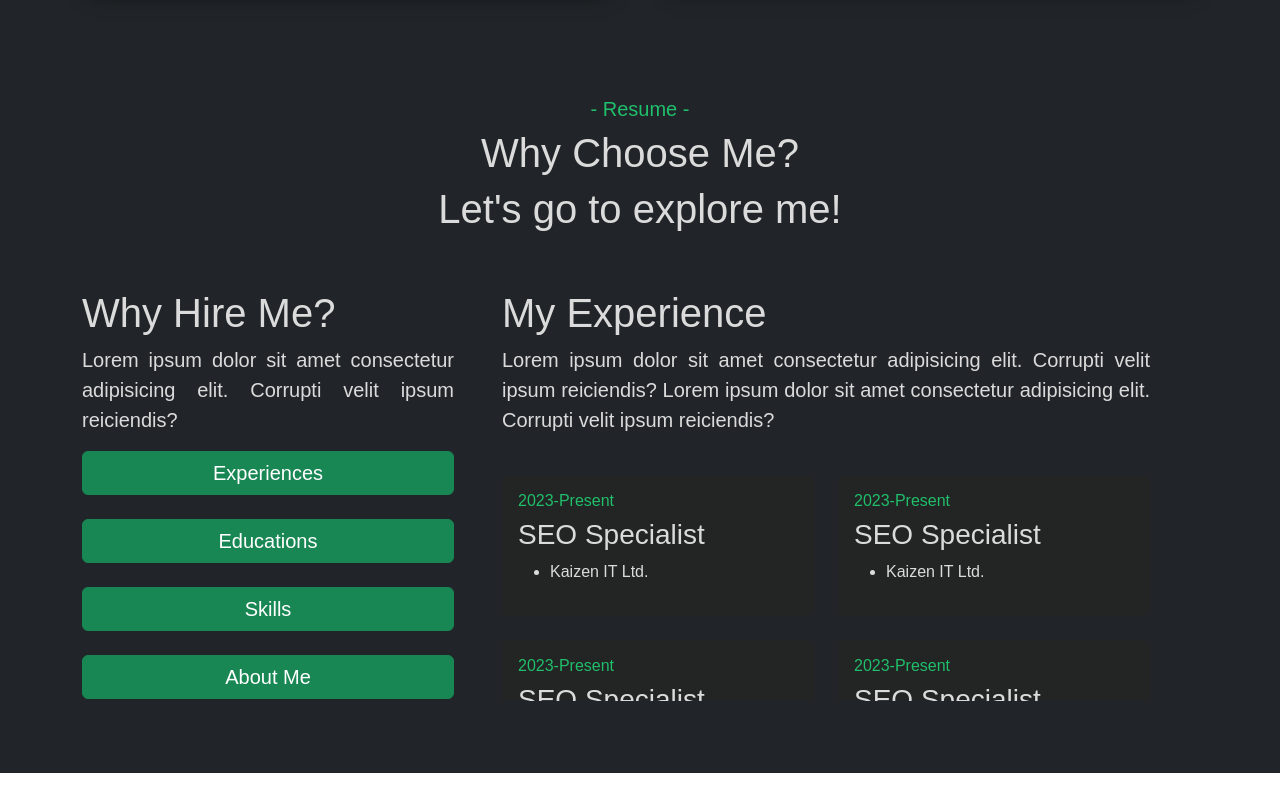
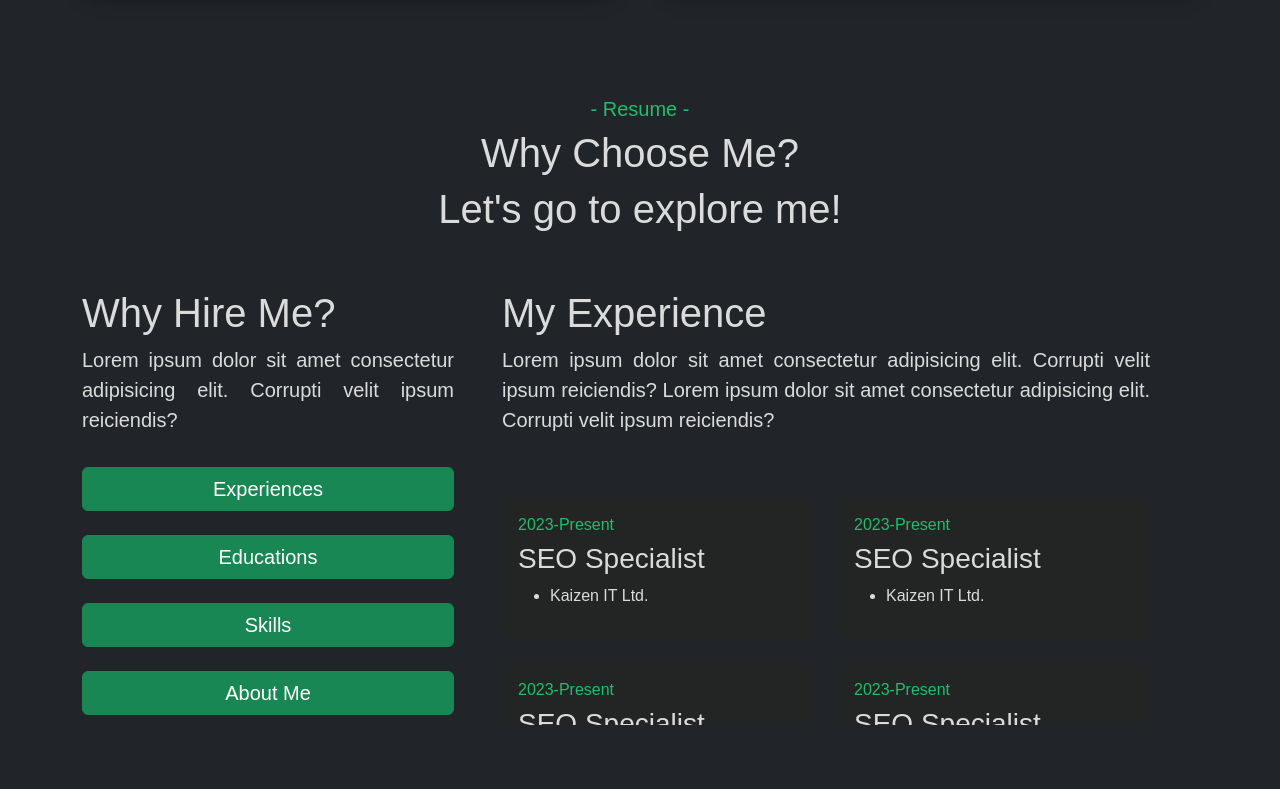
Before and after one commit to emon2021/digital-marketer-portfolio-design, a plain HTML site: page index.html in a window 1280 px wide. Shown: the part 1784-2573 px from the top of the page. Drawn offline with nearby package versions, Linux system fonts and the light colour scheme; a web font is replaced by a local one.

Commit message:
fix some css issues

```diff
--- a/assets/css/style.css
+++ b/assets/css/style.css
@@ -110,6 +110,6 @@ img{width: 100%;}
 .ex_card_wrapper{background: #232424;}
 .ex_card_body h6{color:var(--main-color) !important; }
 #resume_ex::-webkit-scrollbar{width: 8px;}
-#resume_ex::-webkit-scrollbar-thumb{background: var(--main-color); border-radius: 10px;}
+#resume_ex::-webkit-scrollbar-thumb{background: var(--main-color); border-radius: 10px; height: 50px;}
 #resume_ex::-webkit-scrollbar-track{background: var(--main-text-color); border-radius: 10px;}
 /* resume.end */
--- a/index.html
+++ b/index.html
@@ -201,7 +201,7 @@
                 <div class="resume_wrapper">
                     <div class="col-md-4 float-start" style="color: var(--main-text-color);">
                         <h1 class="resume_title">Why Hire Me?</h1>
-                        <p class="resume_description card_description">
+                        <p class="resume_description card_description pb-3">
                             Lorem ipsum dolor sit amet consectetur adipisicing elit. Corrupti velit ipsum reiciendis?
                         </p>
                         <a href="#" class="btn btn-success d-block fs-5 mb-4 common_resume experience">Experiences</a>
@@ -210,7 +210,7 @@
                         <a href="#" class="btn btn-success d-block fs-5 mb-4 common_resume about_me">About Me</a>
                     </div>
                     <div class="col-md-8 float-end px-5 " >
-                        <div class="resume_partial" style="color: var(--main-text-color);">
+                        <div class="resume_partial pb-4" style="color: var(--main-text-color);">
                             <h1 class="partial_title">My Experience</h1>
                             <p class="card_description">
                                 Lorem ipsum dolor sit amet consectetur adipisicing elit. Corrupti velit ipsum reiciendis?
```
